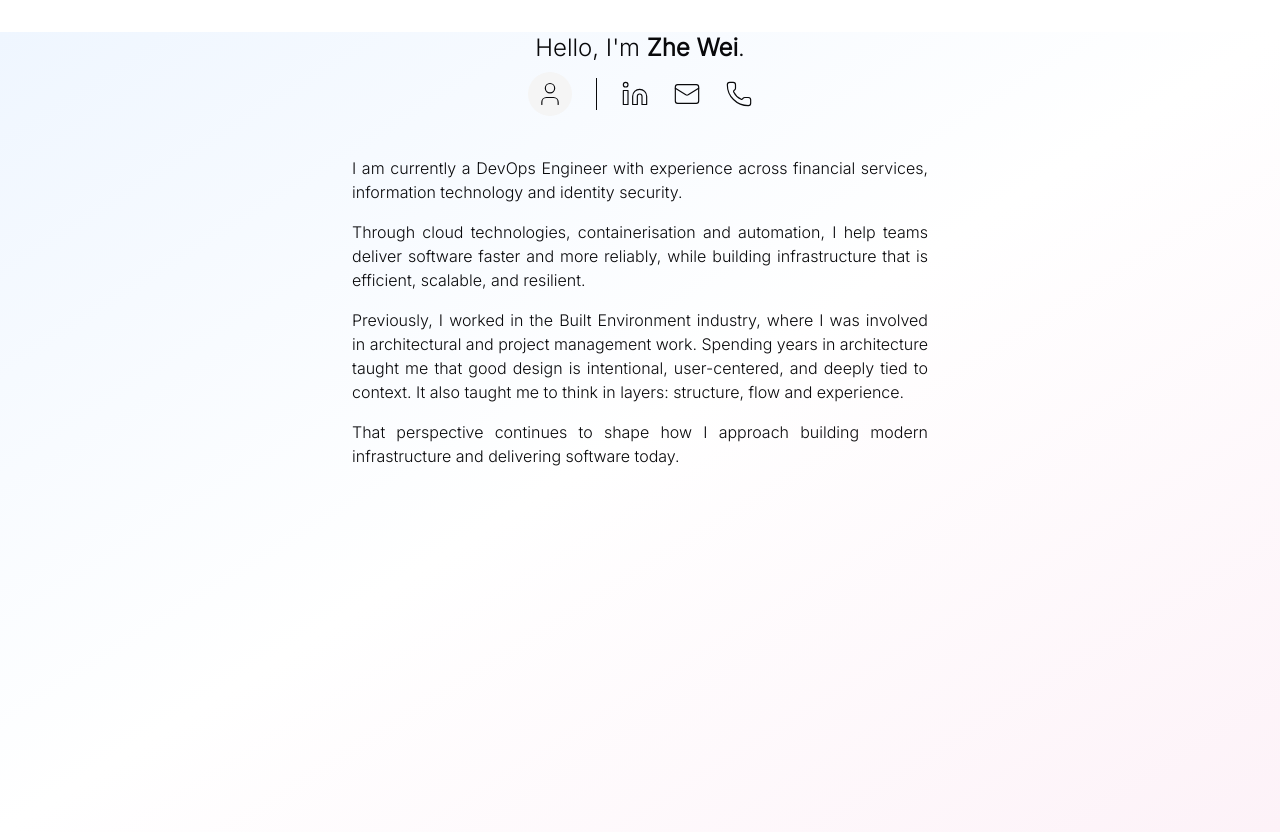
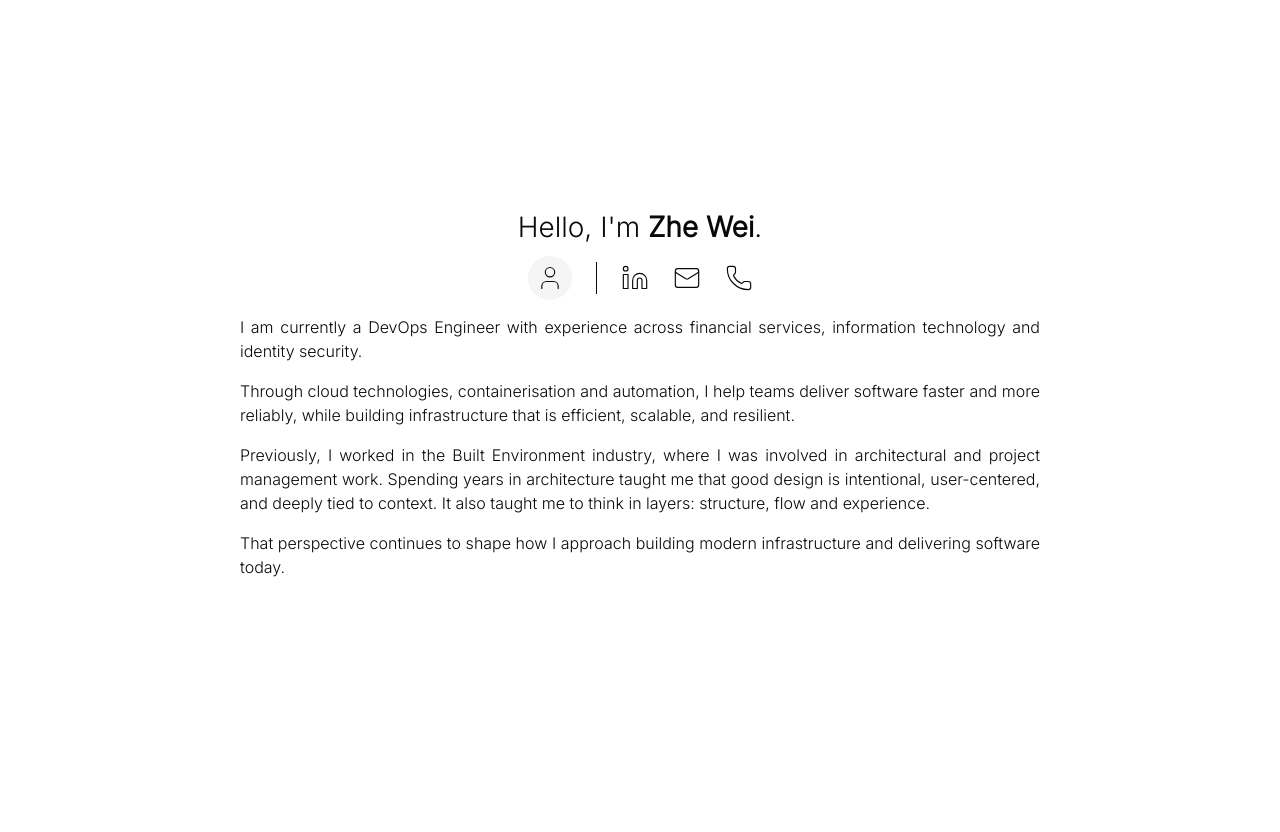
Before and after one commit to czhewei/hello, a React (Create React App) app: page / in a window 1280 px wide. Both pictures are taken after a click on the button "About me". After the commit the page ends 800 px from the top, so only its background shows below. Built offline with nearby package versions, Linux system fonts and the light colour scheme; the HTML template or start-up script is replaced by a standard one.

Commit message:
revert back to working version

```diff
--- a/src/App.js
+++ b/src/App.js
@@ -4,8 +4,8 @@ import './index.css';
 
 function Header({ toggleAbout, showAbout }) {
   return (
-    <header className="text-center w-full max-w-xl mx-auto mt-8">
-      <h1 className="text-2xl font-light">
+    <header className="text-center w-full max-w-xs">
+      <h1 className="text-[28px] font-light">
         Hello, I'm <span className="font-bold text-foreground">Zhe Wei</span>.
       </h1>
       <div className="flex items-center justify-center gap-6 mt-2">
@@ -17,7 +17,7 @@ function Header({ toggleAbout, showAbout }) {
           aria-label="About me"
           title="About me"
         >
-          <User className="h-7 w-7 stroke-[1px]" />
+          <User className="h-[28px] w-[28px] stroke-[1px]" />
         </button>
         <span className="w-px h-8 bg-foreground"></span>
         <a
@@ -26,13 +26,13 @@ function Header({ toggleAbout, showAbout }) {
           rel="noopener noreferrer"
           className="hover:text-accent"
         >
-          <Linkedin className="h-7 w-7 stroke-[1px]" title="LinkedIn" />
+          <Linkedin className="h-[28px] w-[28px] stroke-[1px]" title="LinkedIn" />
         </a>
         <a href="mailto:czhewei.work@gmail.com" className="hover:text-accent">
-          <Mail className="h-7 w-7 stroke-[1px]" title="Mail" />
+          <Mail className="h-[28px] w-[28px] stroke-[1px]" title="Mail" />
         </a>
         <a href="tel:+6596747271" className="hover:text-accent">
-          <Phone className="h-7 w-7 stroke-[1px]" title="Phone" />
+          <Phone className="h-[28px] w-[28px] stroke-[1px]" title="Phone" />
         </a>
       </div>
     </header>
@@ -47,8 +47,14 @@ function AboutSection() {
     "That perspective continues to shape how I approach building modern infrastructure and delivering software today."
   ];
 
+  const sectionStyle = {
+    maxWidth: '800px',
+    textAlign: 'justify',
+    'margin-top': '15px',
+  };
+
   return (
-    <section className="max-w-xl mx-auto mt-6 text-justify">
+    <section style={sectionStyle}>
       {aboutText.map((paragraph, index) => (
         <p key={index} className="mb-4">
           {paragraph}
@@ -66,11 +72,9 @@ function App() {
   };
 
   return (
-    <div className="min-h-screen bg-gradient-to-br from-blue-50 via-white to-pink-50 text-foreground">
+    <div className="flex flex-col items-center justify-center min-h-screen bg-background text-foreground">
       <Header toggleAbout={toggleAbout} showAbout={showAbout} />
-      <main className="w-full max-w-2xl mx-auto pt-4">
-        {showAbout && <AboutSection />}
-      </main>
+      {showAbout && <AboutSection />}
     </div>
   );
 }
```
